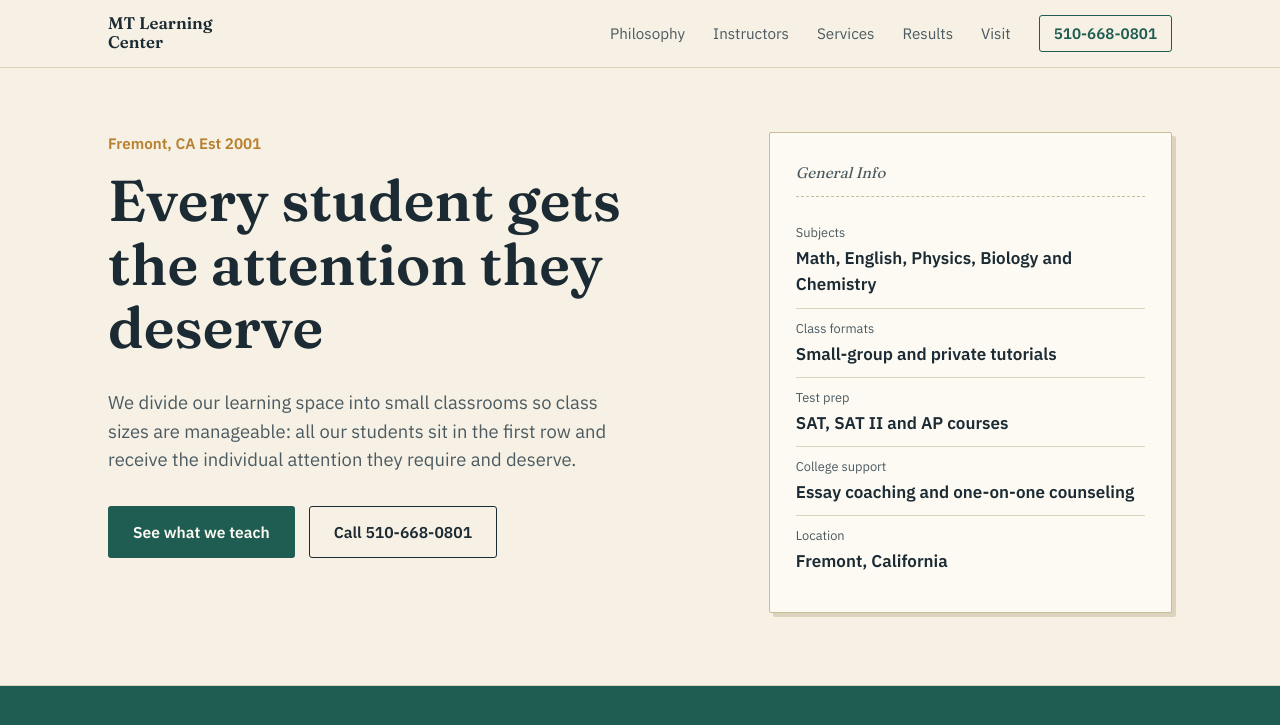
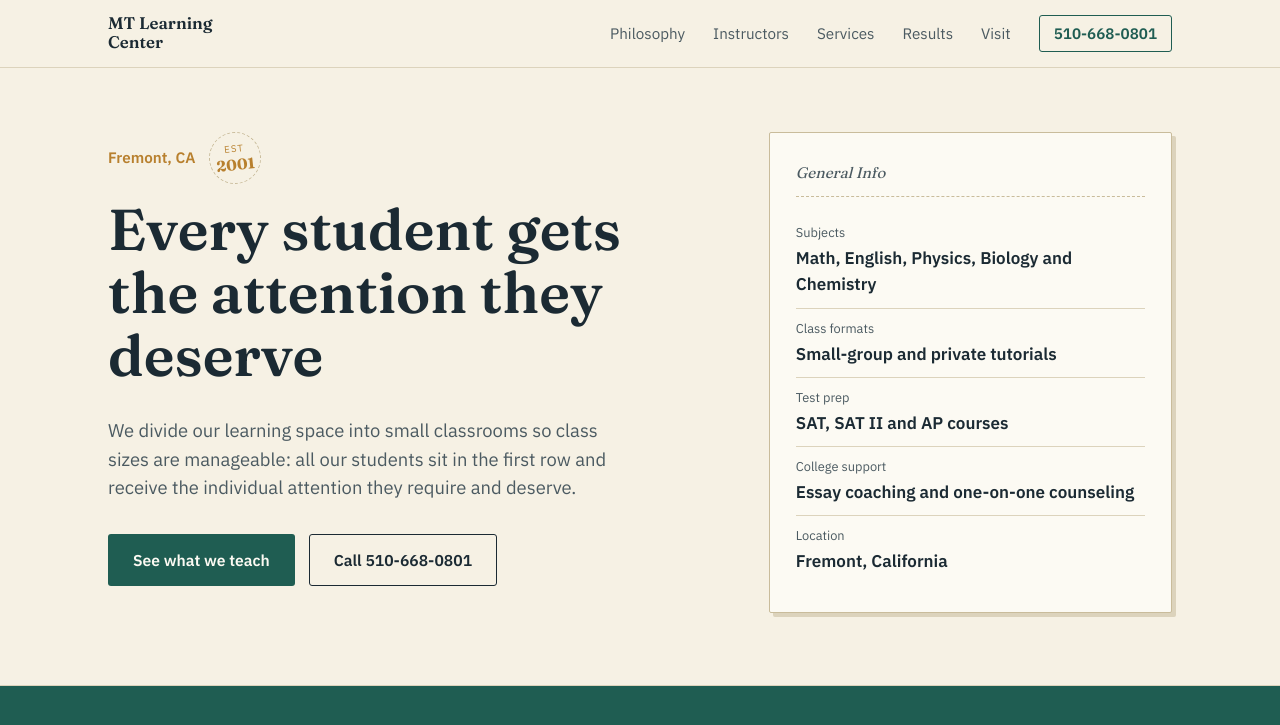
Before and after one commit to qwelpl/mt-website, a plain HTML site: page index.html in a window 1280 px wide. Shown: the top 725 px of the page. Drawn offline with Linux system fonts and the light colour scheme.

Commit message:
small ui changes

```diff
--- a/css/styles.css
+++ b/css/styles.css
@@ -166,6 +166,41 @@ a:focus-visible, button:focus-visible, summary:focus-visible, input:focus-visibl
 	font-weight: 600;
 	font-size: 0.95rem;
 	margin-bottom: 14px;
+}
+
+.kicker-row {
+	display: flex;
+	align-items: center;
+	gap: 14px;
+	margin-bottom: 14px;
+}
+.kicker-row .kicker { margin-bottom: 0; }
+
+.est-badge {
+	display: inline-flex;
+	flex-direction: column;
+	align-items: center;
+	justify-content: center;
+	width: 52px;
+	height: 52px;
+	flex-shrink: 0;
+	border: 1px dashed var(--rule-strong);
+	border-radius: 50%;
+	transform: rotate(-6deg);
+	color: var(--gold);
+}
+.est-badge-label {
+	font-size: 0.6rem;
+	letter-spacing: 0.12em;
+	text-transform: uppercase;
+	line-height: 1;
+}
+.est-badge-year {
+	font-family: var(--font-display);
+	font-size: 0.95rem;
+	font-weight: 700;
+	line-height: 1;
+	margin-top: 3px;
 }
 
 .hero-lede {
--- a/index.html
+++ b/index.html
@@ -38,7 +38,10 @@
 	<section class="hero" id="top">
 		<div class="wrap hero-grid">
 			<div class="hero-copy">
-				<p class="kicker">Fremont, CA Est 2001</p>
+				<div class="kicker-row">
+					<p class="kicker">Fremont, CA</p>
+					<span class="est-badge"><span class="est-badge-label">Est</span><span class="est-badge-year">2001</span></span>
+				</div>
 				<h1>Every student gets<br>the attention they deserve</h1>
 				<p class="hero-lede">We divide our learning space into small classrooms so class sizes are manageable: all our students sit in the first row and receive the individual attention they require and deserve.</p>
 				<div class="hero-actions">
```
